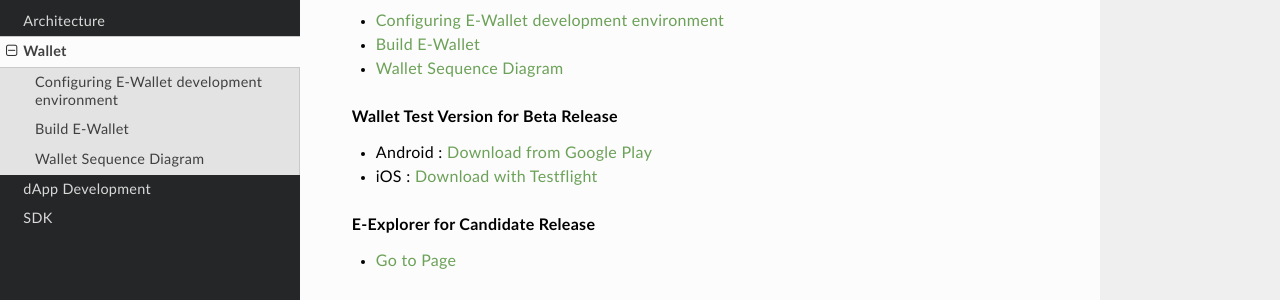
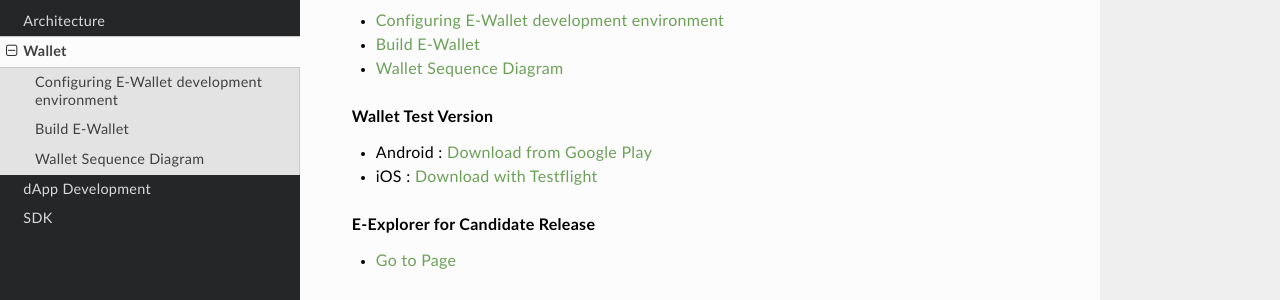
Before and after one commit to Edenpartners/EdenChain-Docs, a Sphinx documentation site: the page built from source/wallet.rst, in a window 1280 px wide. Shown: the part 268-568 px from the top of the page. Built offline with Sphinx 7.4.7 and the Read the Docs theme 2.0.0, drawn with Linux system fonts in a browser that asks for light colours; formulas are drawn with MathJax 3.

Commit message:
update document

```diff
--- a/source/wallet.rst
+++ b/source/wallet.rst
@@ -11,7 +11,7 @@ Wallet
    Wallet-Sequence-Diagram_122848028.rst
 
 
-.. rubric:: Wallet Test Version for Beta Release
+.. rubric:: Wallet Test Version
 - Android : `Download from Google Play <https://play.google.com/apps/testing/io.edenchain.edenwallet>`_
 - iOS : `Download with Testflight <https://testflight.apple.com/join/JZVmXhMz>`_
 
```
